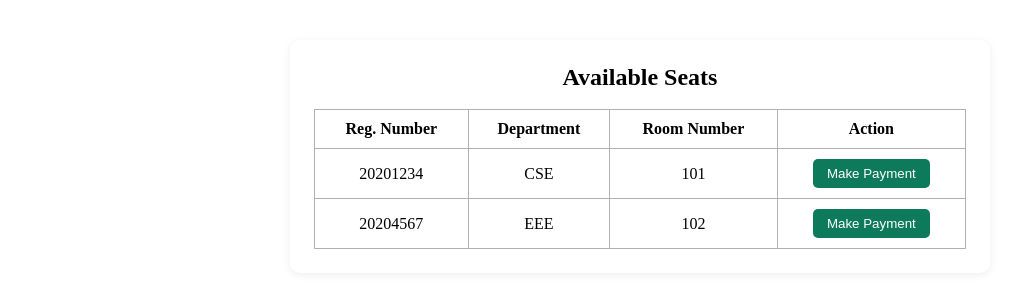
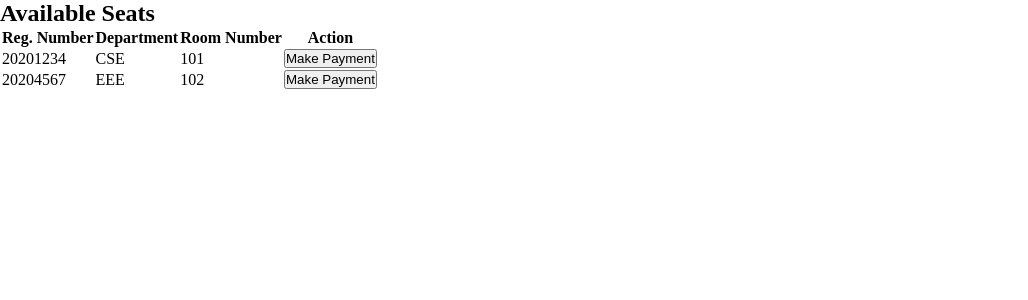
Before and after one commit to nailannr/dormify, a React (Vite) app in the folder Client/: page /user/AvailableSeat in a window 1280 px wide. Shown: the top 300 px of the page, without its empty margins (0-1028 px from the left). Built offline with nearby package versions, Linux system fonts and the light colour scheme.

Commit message:
Update AvailableSeat.jsx

```diff
--- a/Client/src/components/user/AvailableSeat.jsx
+++ b/Client/src/components/user/AvailableSeat.jsx
@@ -1,6 +1,5 @@
 import React from "react";
 import { useNavigate } from "react-router-dom";
-import "./AvailableSeat.css";
 
 export default function AvailableSeats() {
   const navigate = useNavigate();
@@ -8,31 +7,30 @@ export default function AvailableSeats() {
     { reg: "20201234", dept: "CSE", room: "101" },
     { reg: "20204567", dept: "EEE", room: "102" },
   ];
-
   function handlePayment() {
     navigate("/user/makePayment");
   }
-
   return (
-    <div className="table-container">
-      <h2>Available Seats</h2>
-      <table>
+    <div className="flex min-h-screen items-center justify-center bg-gradient-to-br from-blue-50 via-green-50 to-purple-50">
+      <div className="bg-white rounded-xl shadow-lg p-8 w-full max-w-2xl">
+        <h2 className="text-2xl font-bold text-blue-700 mb-6 text-center">Available Seats</h2>
+        <table className="min-w-full border">
           <thead>
-          <tr>
-            <th>Reg. Number</th>
-            <th>Department</th>
-            <th>Room Number</th>
-            <th>Action</th>
+            <tr className="bg-blue-100">
+              <th className="py-2 px-4 border">Reg. Number</th>
+              <th className="py-2 px-4 border">Department</th>
+              <th className="py-2 px-4 border">Room Number</th>
+              <th className="py-2 px-4 border">Action</th>
             </tr>
           </thead>
           <tbody>
             {seats.map((seat, idx) => (
-            <tr key={idx}>
-              <td>{seat.reg}</td>
-              <td>{seat.dept}</td>
-              <td>{seat.room}</td>
-              <td>
-                <button className="pay-btn" onClick={handlePayment}>
+              <tr key={idx} className="hover:bg-blue-50">
+                <td className="py-2 px-4 border">{seat.reg}</td>
+                <td className="py-2 px-4 border">{seat.dept}</td>
+                <td className="py-2 px-4 border">{seat.room}</td>
+                <td className="py-2 px-4 border">
+                  <button className="bg-green-600 text-white px-4 py-1 rounded hover:bg-green-700" onClick={handlePayment}>
                     Make Payment
                   </button>
                 </td>
@@ -41,5 +39,6 @@ export default function AvailableSeats() {
           </tbody>
         </table>
       </div>
+    </div>
   );
 }
```
Lines whose indentation alone changed are shown as unchanged.
